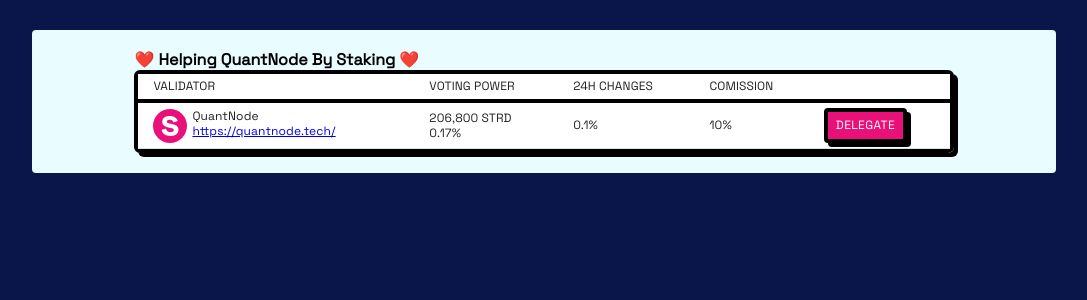
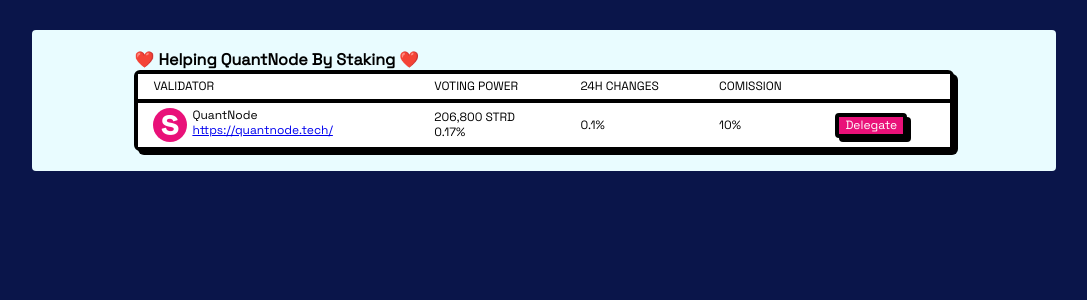
Before and after one commit to seleniumforest/liquidstakingzone, a React (Create React App) app in the folder ui/: page / in a window 1280 px wide. Shown: the top 300 px of the page, without its empty margins (96-1183 px from the left). Built offline with nearby package versions, Linux system fonts and the light colour scheme; the HTML template or start-up script is replaced by a standard one.

Commit message:
got rid of mui

```diff
--- a/ui/package.json
+++ b/ui/package.json
@@ -3,10 +3,6 @@
   "version": "0.1.0",
   "license": "MIT",
   "dependencies": {
-    "@emotion/react": "^11.10.6",
-    "@emotion/styled": "^11.10.6",
-    "@mui/base": "^5.0.0-alpha.119",
-    "@mui/material": "^5.11.11",
     "@reduxjs/toolkit": "^1.9.3",
     "@testing-library/jest-dom": "^5.16.5",
     "@testing-library/react": "^13.4.0",
@@ -20,7 +16,6 @@
     "react-redux": "^8.0.5",
     "react-scripts": "5.0.1",
     "sass": "^1.58.3",
-    "styled-components": "^5.3.8",
     "typescript": "^4.9.5",
     "web-vitals": "^2.1.4"
   },
--- a/ui/src/App.module.scss
+++ b/ui/src/App.module.scss
@@ -25,5 +25,6 @@
         color: white;
         box-shadow: 4px 4px 0px 0px rgba(0, 0, 0, 1);
         border: 4px solid black;
+        border-radius: 4px;
     }
 }
--- a/ui/src/features/headerStake/HeaderStake.tsx
+++ b/ui/src/features/headerStake/HeaderStake.tsx
@@ -1,4 +1,3 @@
-import { Button, Table, TableBody, TableCell, TableContainer, TableHead, TableRow } from '@mui/material';
 import React from 'react';
 
 import styles from './headerStake.module.scss';
@@ -10,44 +9,44 @@
             <div className={styles.headerStakeContent}>
                 <div className={styles.helpQuantNodeLabel}>❤️ Helping QuantNode By Staking ❤️</div>
                 <div className={styles.validatorStats}>
-                    <TableContainer>
-                        <Table>
-                            <TableHead className={styles.validatorStatsHeader}>
-                                <TableRow>
-                                    <TableCell>Validator</TableCell>
-                                    <TableCell>Voting Power</TableCell>
-                                    <TableCell>24H Changes</TableCell>
-                                    <TableCell>Comission</TableCell>
-                                    <TableCell></TableCell>
-                                </TableRow>
-                            </TableHead>
-                            <TableBody className={styles.validatorStatsContent}>
-                                <TableRow>
-                                    <TableCell>
+                    <table>
+                        <thead className={styles.validatorStatsHeader}>
+                            <tr>
+                                <th scope="col">Validator</th>
+                                <th scope="col">Voting Power</th>
+                                <th scope="col">24H Changes</th>
+                                <th scope="col">Comission</th>
+                                <th scope="col"></th>
+                            </tr>
+                        </thead>
+                        <tbody className={styles.validatorStatsContent}>
+                            <tr>
+                                <td>
                                     <div className={styles.validatorCellContent}>
                                         <div className={styles.validatorCellContentLogo}>
                                         </div>
-                                            <div className={styles.validatorCellContentInfo}>
+                                        <div>
                                             <label>QuantNode</label>
                                             <br></br>
-                                                <a href='https://quantnode.tech/'>https://quantnode.tech/</a>
+                                            <a href="https://quantnode.tech/">https://quantnode.tech/</a>
                                         </div>
                                     </div>
-                                    </TableCell>
-                                    <TableCell>
+                                </td>
+                                <td>
                                     206,800 STRD
                                     <br></br>
                                     0.17%
-                                    </TableCell>
-                                    <TableCell>0.1%</TableCell>
-                                    <TableCell>10%</TableCell>
-                                    <TableCell>
-                                        <Button className={appStyles.appButton}>Delegate</Button>
-                                    </TableCell>
-                                </TableRow>
-                            </TableBody>
-                        </Table>
-                    </TableContainer>
+                                </td>
+                                <td>0.1%</td>
+                                <td>10%</td>
+                                <td>
+                                    <button className={appStyles.appButton}>
+                                        Delegate
+                                    </button>
+                                </td>
+                            </tr>
+                        </tbody>
+                    </table>
                 </div>
             </div>
         </div>
--- a/ui/src/features/headerStake/headerStake.module.scss
+++ b/ui/src/features/headerStake/headerStake.module.scss
@@ -30,6 +30,11 @@
             border-radius: 6px;
             border: 4px solid black;
             box-shadow: 4px 4px 0px 0px rgba(0, 0, 0, 1);
+            background-color: white;
+
+            table {
+                border-collapse: collapse;
+                width: 100%;
 
                 th,
                 td {
@@ -40,14 +45,16 @@
 
                     padding: 5px 5px 5px 15px;
                 }
+            }
 
             &Header {
                 background: white;
+                height: 23px;
                 border-bottom: 4px solid black;
-                height: 23px;
 
                 th {
-                    text-transform: uppercase
+                    text-transform: uppercase;
+                    text-align: left;
                 }
             }
 
```
Also changed, not shown: 1 other file (tests, documents, lock files or other folders). Lines whose indentation alone changed are shown as unchanged.
